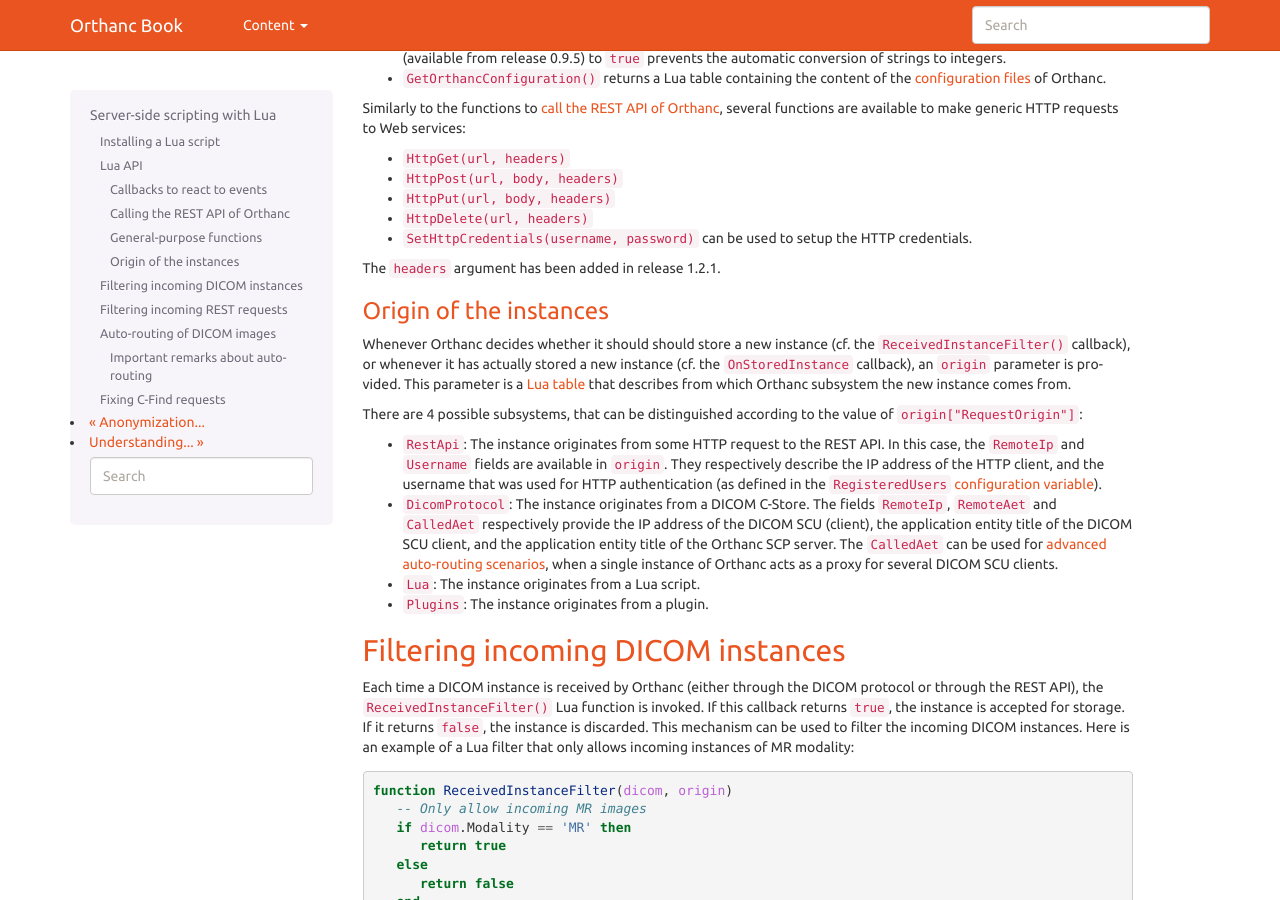
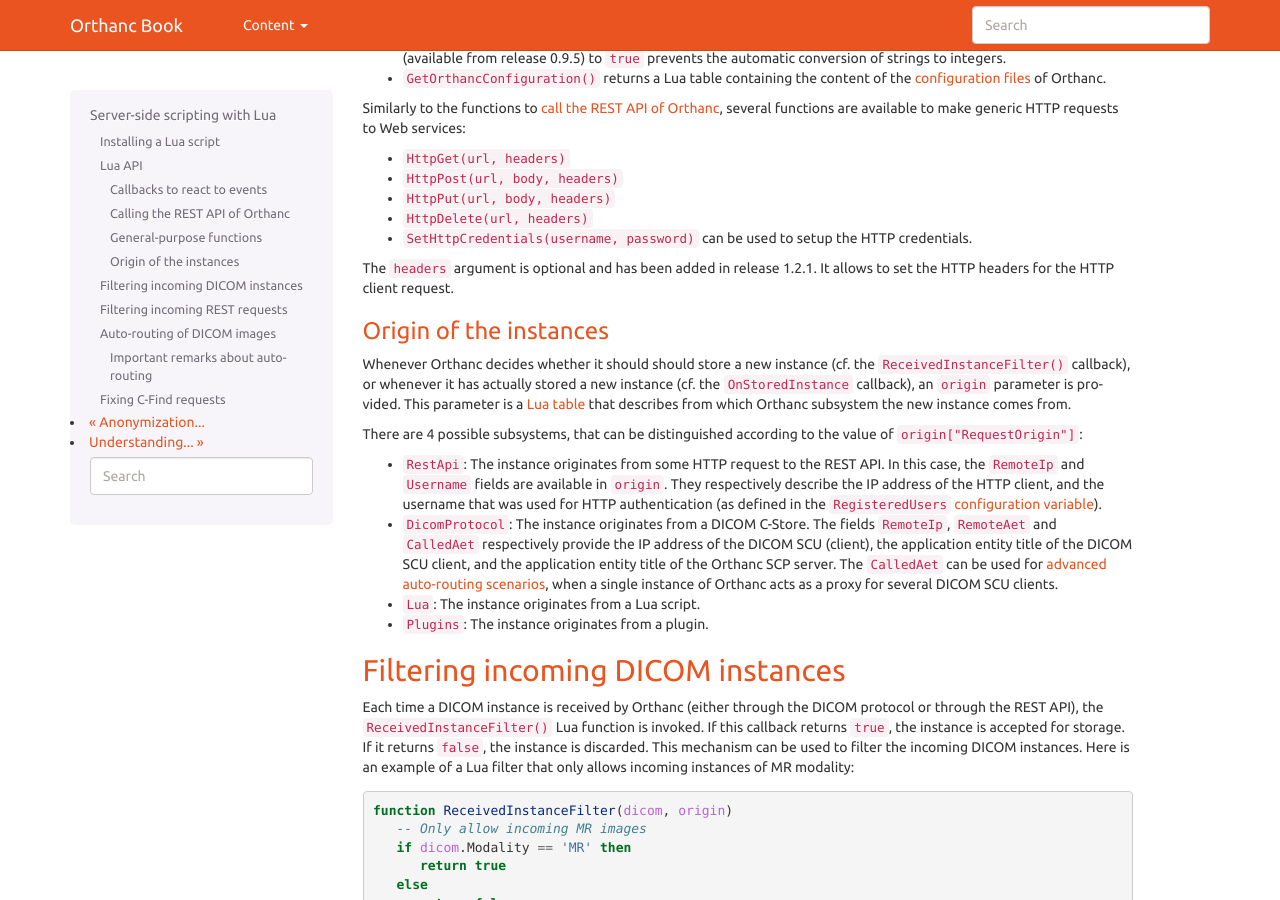
Before and after one commit to orthanc-mirrors/orthanc-book, a Sphinx documentation site: the page built from Sphinx/source/users/lua.rst, in a window 1280 px wide and 900 px high, scrolled down 1980 px. Built offline with Sphinx 7.4.7, drawn with Linux system fonts in a browser that asks for light colours.

Commit message:
additional info

```diff
--- a/Sphinx/source/users/lua.rst
+++ b/Sphinx/source/users/lua.rst
@@ -162,7 +162,8 @@
 * ``SetHttpCredentials(username, password)`` can be used to setup the
   HTTP credentials.
 
-The ``headers`` argument has been added in release 1.2.1.
+The ``headers`` argument is optional and has been added in release
+1.2.1. It allows to set the HTTP headers for the HTTP client request.
 
 .. _lua-origin:
 
```
